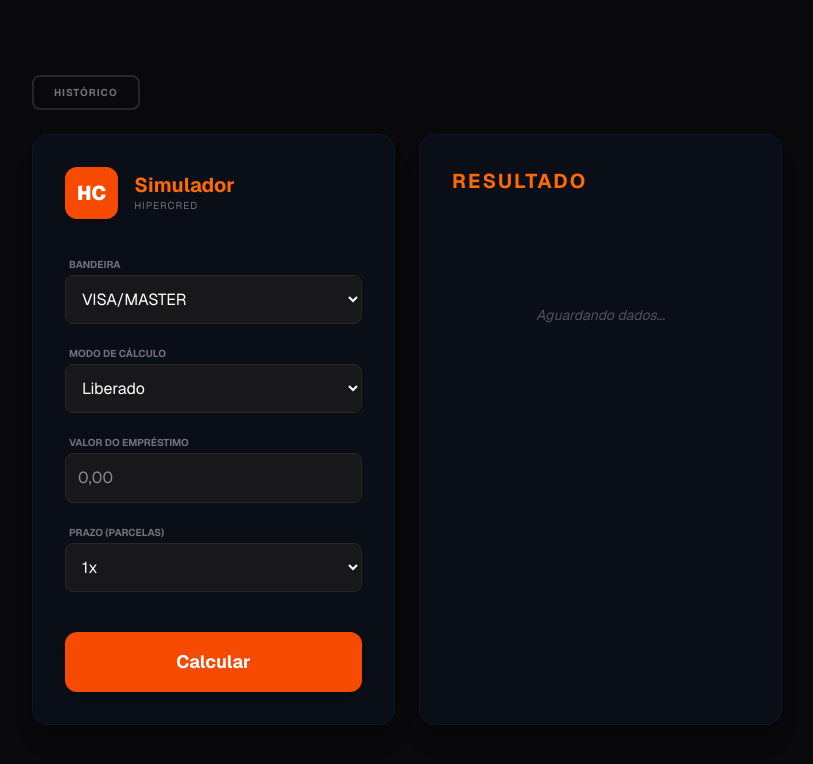
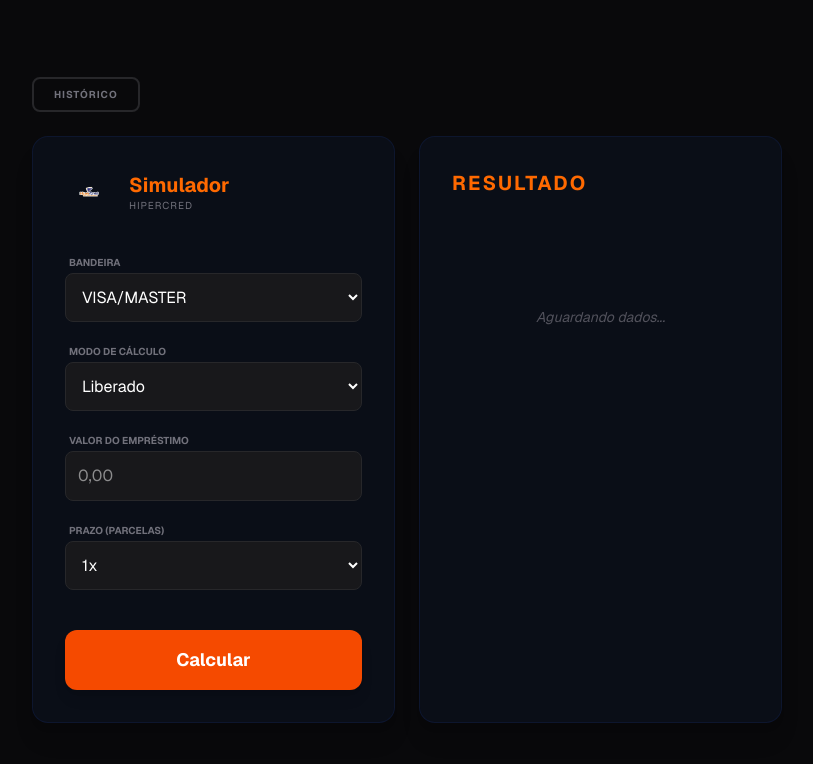
Before and after one commit to joseanttonnii/calculadora-emprestimo2, a Next.js app: page / in a window 1280 px wide. Shown: the top 764 px of the page, without its empty margins (233-1046 px from the left). Built offline with nearby package versions, Linux system fonts and the light colour scheme.

Commit message:
Update page novo modelo

```diff
--- a/app/page.tsx
+++ b/app/page.tsx
@@ -91,7 +91,8 @@
           {/* 1. Entrada */}
           <div className="bg-blue-900/10 rounded-2xl p-8 border border-blue-900/20 shadow-xl flex flex-col min-h-[520px]">
             <div className="flex items-center gap-4 mb-8">
-              <div className="bg-orange-600 p-3 rounded-xl shrink-0 shadow-lg text-white font-black text-xl">HC</div>
+              {/* Logo adicionada aqui */}
+              <img src="/logo.png" alt="Logo" className="w-12 h-12 object-contain shrink-0" />
               <div>
                 <h1 className="text-xl font-bold text-orange-500 leading-tight">Simulador</h1>
                 <p className="text-zinc-500 text-[10px] uppercase tracking-widest">HiperCred</p>
```
